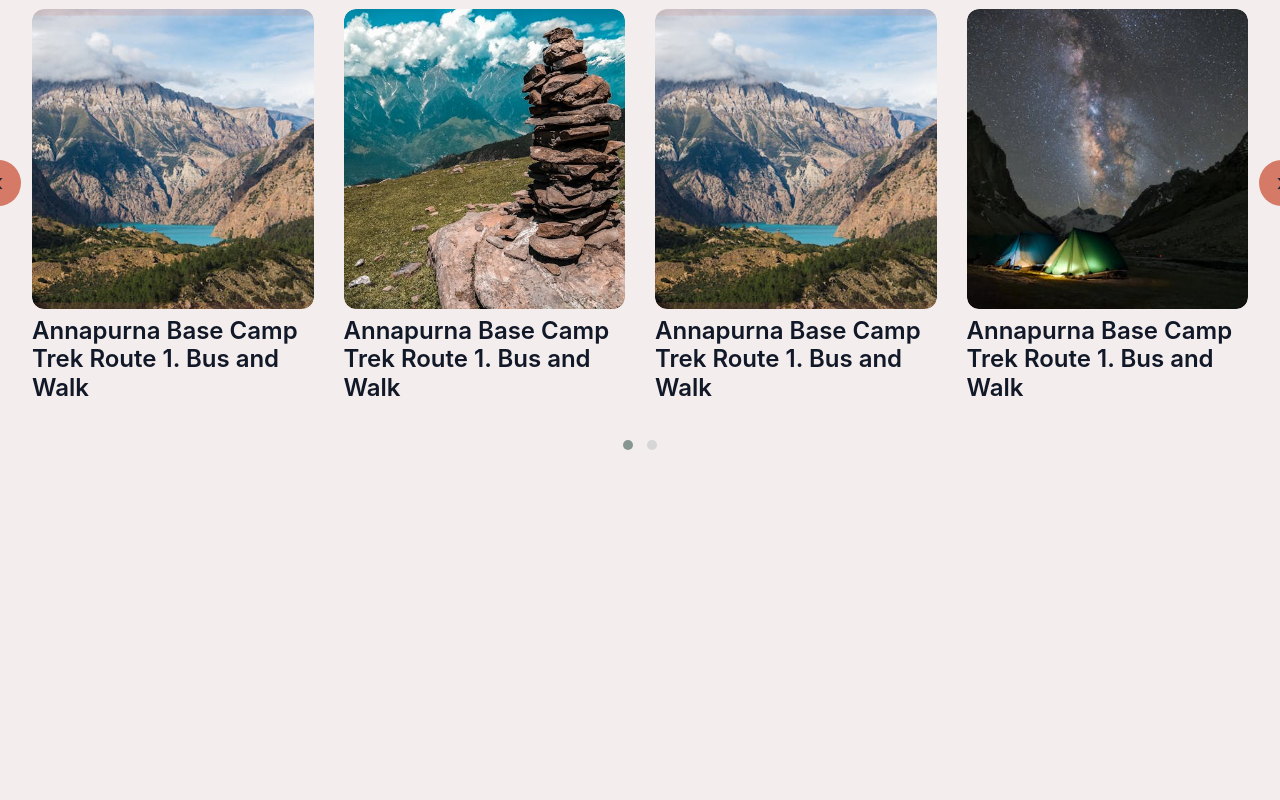
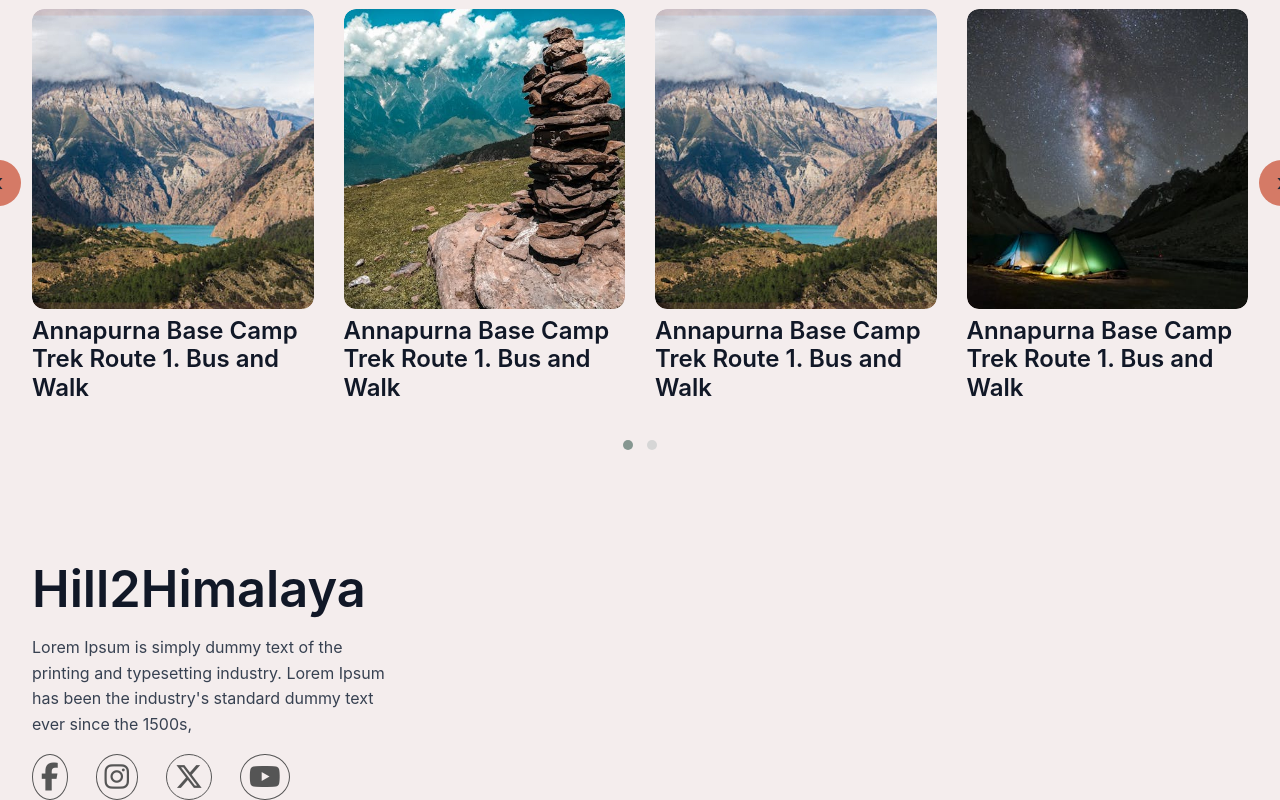
Before and after one commit to rashik007/hill-to-himalaya, a website: page index.html in a window 1280 px wide. Shown: the part 2347-3147 px from the top of the page. Before the commit the page ends 2906 px from the top, so only its background shows below. Drawn offline with nearby package versions, Linux system fonts and the light colour scheme; files that its build step writes are made by us from their sources.

```diff
--- a/index.html
+++ b/index.html
@@ -7,6 +7,7 @@
 
     <script src="https://cdnjs.cloudflare.com/ajax/libs/jquery/3.7.1/jquery.min.js"></script>
         <!-- Owl Carousel CSS -->
+    <link rel="stylesheet" href="https://cdnjs.cloudflare.com/ajax/libs/font-awesome/6.5.1/css/all.min.css">
     <link rel="stylesheet" href="https://cdnjs.cloudflare.com/ajax/libs/OwlCarousel2/2.3.4/assets/owl.carousel.min.css"/>
     <link rel="stylesheet" href="https://cdnjs.cloudflare.com/ajax/libs/OwlCarousel2/2.3.4/assets/owl.theme.default.min.css"/>
 
@@ -251,8 +252,26 @@
         </div>
     </section>
 
+    <footer class="footer">
+        <div class="container">
+            <div class="footer__tiles">
+                <div class="footer__general__info flex flex-col">
+                    <h3>Hill2Himalaya</h3>
+                    <p>Lorem Ipsum is simply dummy text of the printing and typesetting industry. Lorem Ipsum has been the industry's standard dummy text ever since the 1500s, </p>
+                    <ul class="social__icons flex gap-3">
+                        <li><a href=""><i class="fab fa-facebook-f"></i></a></li>
+                        <li><a href=""> <i class="fab fa-instagram"></i></a></li>
+                        <li><a href=""><i class="fab fa-x-twitter"></i></a></li>
+                        <li><a href=""> <i class="fab fa-youtube"></i></a></li>
+                    </ul>
+                </div>
+            </div>
+        </div>
+    </footer>
+
     <script src="https://cdnjs.cloudflare.com/ajax/libs/OwlCarousel2/2.3.4/owl.carousel.min.js"></script>
 
+    <!-- script for carousels -->
     <script>
         //use owl carousel
         $('.carousel__latest__blog').owlCarousel({
--- a/package.json
+++ b/package.json
@@ -15,5 +15,8 @@
     "autoprefixer": "^10.4.21",
     "postcss": "^8.5.4",
     "tailwindcss": "^4.1.8"
+  },
+  "dependencies": {
+    "@heroicons/react": "^2.2.0"
   }
 }
--- a/src/styles.css
+++ b/src/styles.css
@@ -238,6 +238,21 @@
         text-decoration: underline;
     }
 
+    .social__icons i {
+      font-size: 28px;
+      margin-right: 16px;
+      color: #555;
+      border: 1.5px solid #555;
+      padding: 8px;
+      border-radius: 50%;
+      transition: all 0.3s ease;
+    }
+
+    .social__icons i:hover {
+      background: #555;
+      color: #fff;
+    }
+
 
 }
 
@@ -290,6 +305,8 @@
     .blog__card__image {
         @apply rounded-xl hover:scale-102 duration-300 ease-in-out w-full h-[300px] object-cover
     }
-
+    .footer__tiles {
+      @apply grid gap-16 grid-cols-1 md:grid-cols-2 xl:grid-cols-3
+    }
 
 }
```
Also changed, not shown: 1 other file.
